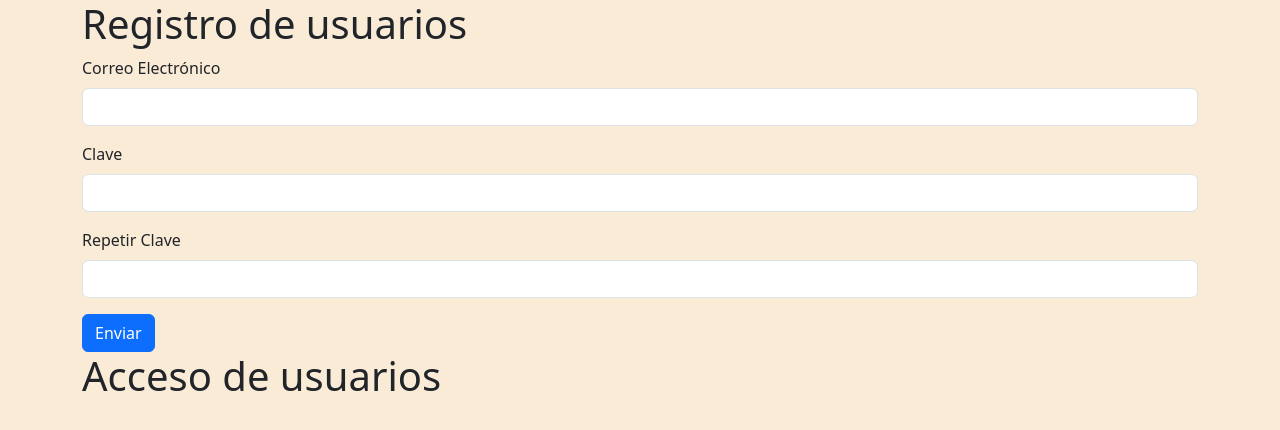
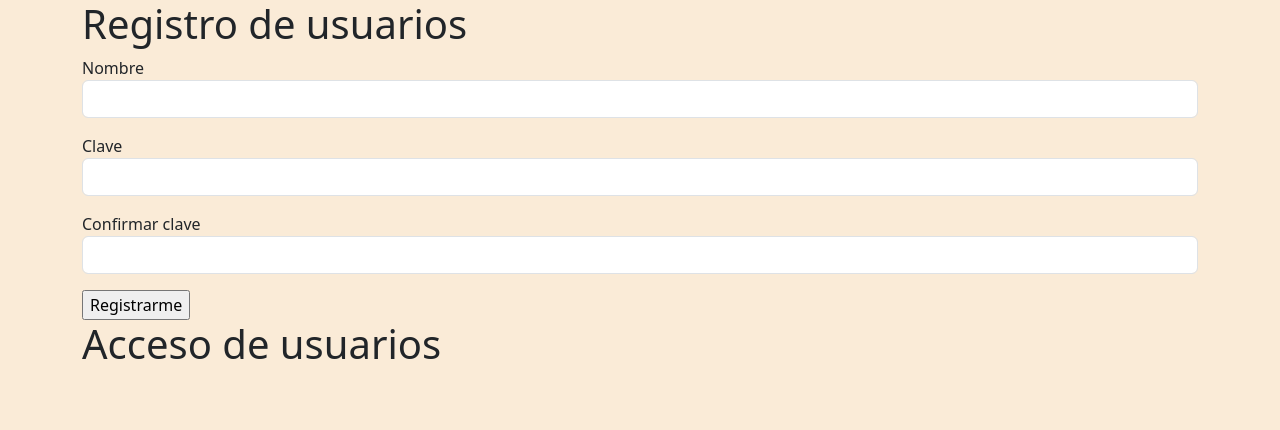
Before and after one commit to michelmzc/plantilla-flask, a Flask app: page / in a window 1280 px wide. Shown: the top 430 px of the page. Run offline with Flask 3, Linux system fonts and the light colour scheme.

Commit message:
agregando flask_wtf forms y formulario en plantillas

```diff
--- a/app.py
+++ b/app.py
@@ -4,9 +4,12 @@ from flask_sqlalchemy import SQLAlchemy
 from flask_migrate import Migrate
 
 app = Flask(__name__)
+app.config["SECRET_KEY"] = 'mi clave!'
 app.config["SQLALCHEMY_DATABASE_URI"] = 'mysql+mysqlconnector://root@localhost:3306/coding_dojo'
 app.config["SQLALCHEMY_TRACK_MODIFICATIONS"] = True
 db = SQLAlchemy(app)
+
+from forms import FormularioRegistro
 
 class Usuario(db.Model):
     __tablename__  = "usuarios"
@@ -31,5 +34,5 @@ Migrate(app,db)
 
 @app.route("/")
 def index():
-    usuarios = Usuario().obtener_todos()
-    return render_template("auth.html")
+    form_registro = FormularioRegistro()
+    return render_template("auth.html",form_registro=form_registro)
--- /dev/null
+++ b/forms.py
@@ -0,0 +1,21 @@
+from flask_wtf import FlaskForm
+from wtforms import StringField, SubmitField, PasswordField, EmailField, TextAreaField, IntegerField, DateField
+from wtforms.validators import DataRequired, Email, Length, EqualTo
+
+class FormularioRegistro(FlaskForm):
+    nombre     = StringField('Nombre', validators=[DataRequired(), Length(min=3)])
+    apellido   = StringField('Apellido',validators=[DataRequired(), Length(min=3)])
+    email      = EmailField('Email', validators=[DataRequired(), Email()])
+    clave      = PasswordField('Clave', validators=[DataRequired(), EqualTo('password_confirm', message="Password must be equals.")])
+    confirmar_clave = PasswordField('Confirmar clave', validators=[DataRequired()])
+    submit = SubmitField('Registrarme')
+
+
+class LoginForm(FlaskForm):
+    email    = EmailField('Email', validators=[DataRequired(), Email()])
+    password = PasswordField('Password', validators=[DataRequired()])
+    submit   = SubmitField('Login')
+
+class ItemForm(FlaskForm):
+    name      = StringField('Item/Product', validators=[DataRequired(), Length(min=3)])
+    submit    = SubmitField('Add')
--- a/templates/auth.html
+++ b/templates/auth.html
@@ -10,20 +10,20 @@ Bienvenido al sitio!
         <div class="row">
             <h1>Registro de usuarios</h1>
             <form>
+                {{ form_registro.hidden_tag() }}
                 <div class="mb-3">
-                  <label for="exampleInputEmail1" class="form-label">Correo Electrónico</label>
-                  <input type="email" class="form-control" id="exampleInputEmail1" aria-describedby="emailHelp">
+                    {{ form_registro.nombre.label }}
+                    {{ form_registro.nombre(class="form-control") }}
                 </div>
                 <div class="mb-3">
-                  <label for="exampleInputPassword1" class="form-label">Clave</label>
-                  <input type="password" class="form-control" id="exampleInputPassword1">
+                    {{ form_registro.clave.label }}
+                    {{ form_registro.clave(class="form-control") }}
                 </div>
                 <div class="mb-3">
-                    <label for="exampleInputPassword1" class="form-label">Repetir Clave</label>
-                    <input type="password" class="form-control" id="exampleInputPassword1">
+                    {{ form_registro.confirmar_clave.label }}
+                    {{ form_registro.confirmar_clave(class="form-control") }}
                   </div>
-
-                <button type="submit" class="btn btn-primary">Enviar</button>
+                {{ form_registro.submit }}
               </form>
         </div>
     </div>
```
